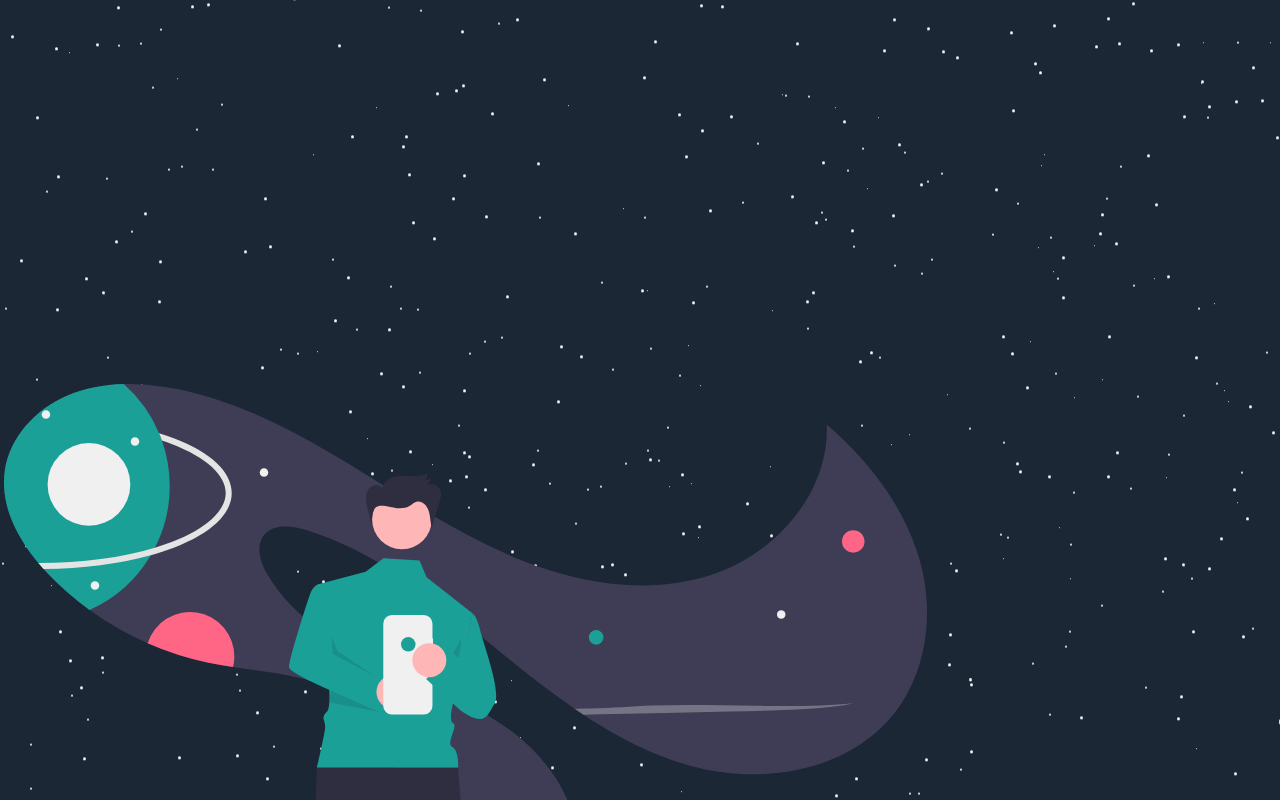
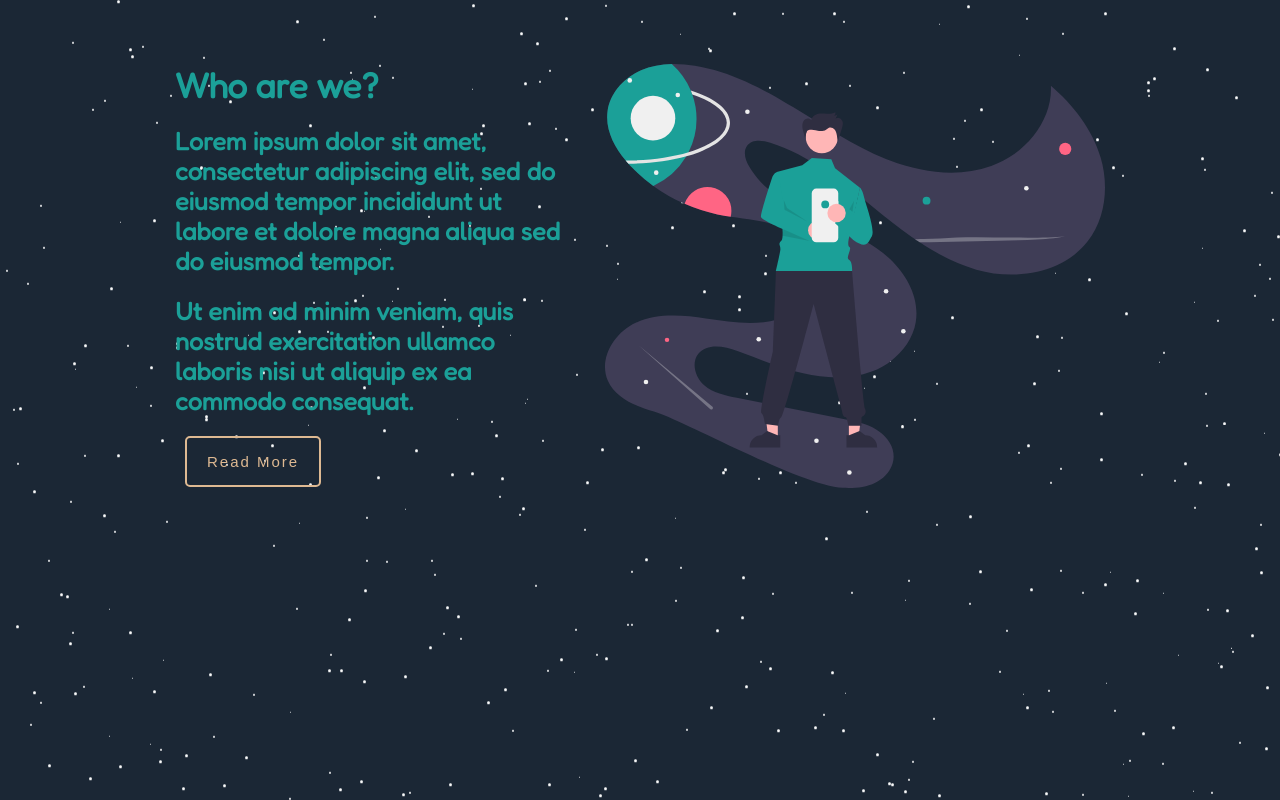
Before and after one commit to ChristopherBenton145/space-landing-page, a React (Create React App) app: page / in a window 1280 px wide. Shown: the part 800-1600 px from the top of the page. Built offline with nearby package versions, Linux system fonts and the light colour scheme.

Commit message:
Finished article 1

```diff
--- a/src/components/Content/Article1.js
+++ b/src/components/Content/Article1.js
@@ -1,13 +1,13 @@
 function Article1() {
   return (
     <article className="article-1">
-      <img src="./images/lost.svg"></img>
       <div className="content">
           <h3>Who are we?</h3>
           <h4>Lorem ipsum dolor sit amet, consectetur adipiscing elit, sed do eiusmod tempor incididunt ut labore et dolore magna aliqua sed do eiusmod tempor.</h4>
           <h4>Ut enim ad minim veniam, quis nostrud exercitation ullamco laboris nisi ut aliquip ex ea commodo consequat.</h4>
-          <button>Read More</button>
+          <button className="button">Read More</button>
       </div>
+      <img src="./images/lost.svg"></img>
     </article>
   )
 }
--- a/src/styles/Content/Article1.scss
+++ b/src/styles/Content/Article1.scss
@@ -0,0 +1,88 @@
+.article-1 {
+  display: flex;
+  justify-content: center;
+  flex-wrap: wrap;
+  gap: 30px;
+  color: #1ba098;
+  width: 90%;
+  margin: auto;
+  margin-bottom: 40vh;
+
+  .content {
+    width: 100%;
+
+    h3 {
+      font-size: 35px;
+      margin: 0px;
+    }
+
+    h4 {
+      font-size: 25px;
+      margin: 0px;
+      margin-top: 20px;
+      margin-bottom: 20px;
+    }
+  }
+
+  img {
+    width: 75%;
+    max-width: 500px;
+  }
+
+  .button {
+    display: block;
+    color: #deb992;
+    background: none;
+    border: 2px solid #deb992;
+    border-radius: 5px;
+    font-size: 15px;
+    letter-spacing: 2px;
+    margin: auto;
+    padding: 15px 20px;
+    transition: 0.5s;
+
+    &:hover {
+      background: #deb992;
+      color: #050801;
+      transform: scale(1.1);
+      cursor: pointer;
+    }
+  }
+}
+
+@media (min-width: 800px) {
+  .article-1 {
+    .content {
+      width: 45%;
+      max-width: 400px;
+    }
+
+    img {
+      width: 45%;
+    }
+
+    .button {
+      margin: 0;
+      margin-left: 10px;
+    }
+  }
+}
+
+@media (min-width: 1300px) {
+  .article-1 {
+    gap: 150px;
+
+    .content {
+      width: 45%;
+      max-width: 400px;
+
+      h3 {
+        font-size: 40px;
+      }
+
+      h4 {
+        font-size: 30px;
+      }
+    }
+  }
+}
--- a/src/styles/Header/Header.scss
+++ b/src/styles/Header/Header.scss
@@ -10,7 +10,7 @@ header {
     width: 80%;
     margin: auto;
     margin-top: 150px;
-    margin-bottom: 80vh;
+    margin-bottom: 40vh;
     opacity: 0;
 
     .content {
```
